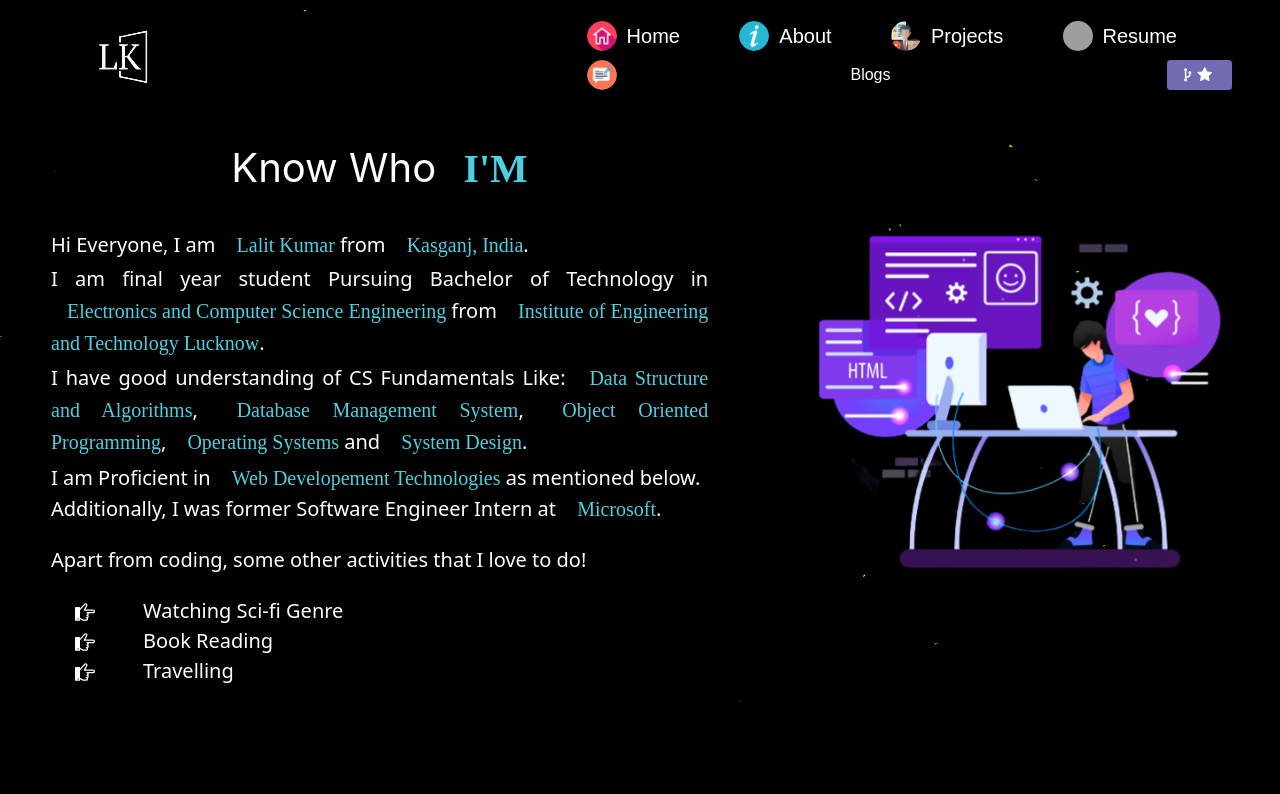
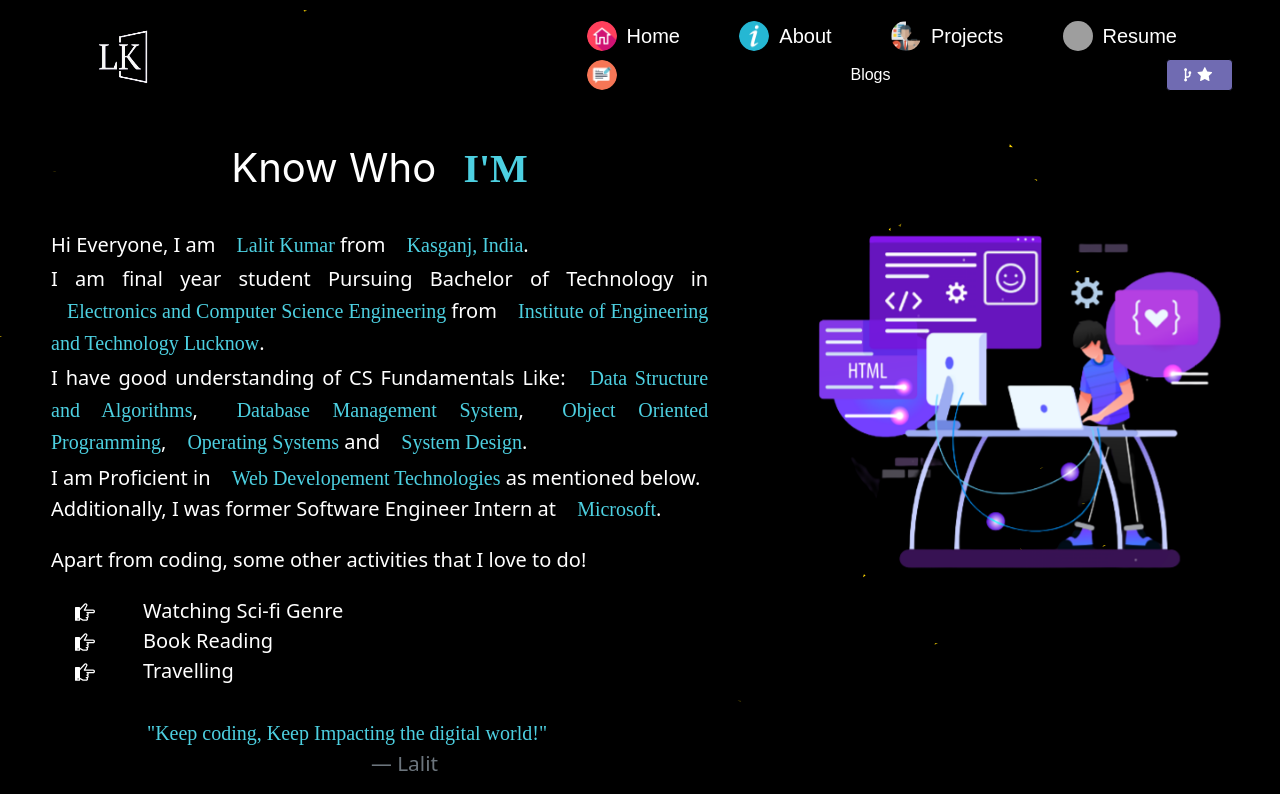
Before and after one commit to lalit-kumar-20/Lalit-s-portfolio, a React (Create React App) app: page /about in a window 1280 px wide. Shown: the top 794 px of the page. Built offline with nearby package versions, Linux system fonts and the light colour scheme; grey boxes are pictures that could not be loaded.

Commit message:
remaining changes done

```diff
--- a/public/index.html
+++ b/public/index.html
@@ -26,7 +26,7 @@
       work correctly both with client-side routing and a non-root public URL.
       Learn how to configure a non-root public URL by running `npm run build`.
     -->
-    <title>React App</title>
+    <title>Lalit Kumar | Portfolio</title>
   </head>
   <body>
     <noscript>You need to enable JavaScript to run this app.</noscript>
--- a/src/components/About/aboutContent.js
+++ b/src/components/About/aboutContent.js
@@ -59,7 +59,7 @@ const aboutContent = () => {
             </h1>
             Additionally, I was former Software Engineer Intern at{" "}
             <span style={style.AboutRowStrongCommonStyle}>Microsoft</span>.
-            <h1 style={{ marginTop: "1.5rem" }}>
+            <h1 style={style.SkillsetDivStyle}>
               Apart from coding, some other activities that I love to do!
             </h1>
           </p>
@@ -79,10 +79,17 @@ const aboutContent = () => {
               <h1 style={style.AboutContentTextInlineStyle}>Travelling</h1>
             </li>
           </ul>
-          {/* <p style={{ color: "rgb(155 126 172)" }}>
-          "Strive to build things that make a difference!"{" "}
-        </p>
-        <footer className="blockquote-footer">Lalit</footer> */}
+          <div style={style.AboutContentQuoteDivStyle}>
+            <p style={style.AboutRowStrongCommonStyle}>
+              "Keep coding, Keep Impacting the digital world!"{" "}
+            </p>
+            <footer
+              style={style.AboutContentFooterStyle}
+              className="blockquote-footer"
+            >
+              Lalit
+            </footer>
+          </div>
         </blockquote>
       </Card.Body>
     </Card>
--- a/src/components/About/styles.about.js
+++ b/src/components/About/styles.about.js
@@ -53,6 +53,15 @@ const AboutContentTextInlineStyle = {
   display: "inline-block",
   marginLeft: "3rem",
 };
+const AboutContentFooterStyle = {
+  marginLeft: "15rem",
+  fontSize: "1.3rem",
+};
+const AboutContentQuoteDivStyle = {
+  marginTop: "2rem",
+  marginLeft: "5rem",
+};
+
 const SkillsetRowStyle = {
   marginLeft: "1.5rem",
   justifyContent: "center",
@@ -75,7 +84,7 @@ const SkillsetIconStyle = {
   height: "5rem",
 };
 const SkillsetDivStyle = {
-  marginTop: "2rem",
+  marginTop: "1.5rem",
 };
 
 const style = {
@@ -91,6 +100,8 @@ const style = {
   AboutContentActivitiesStyle,
   AboutContentIconInlineStyle,
   AboutContentTextInlineStyle,
+  AboutContentFooterStyle,
+  AboutContentQuoteDivStyle,
   SkillsetRowStyle,
   SkillsetColStyle,
   SkillsetIconStyle,
```
Also changed, not shown: public/Background_image_portfolio.jpg (deleted), 1 other file (tests, documents, lock files or other folders).
